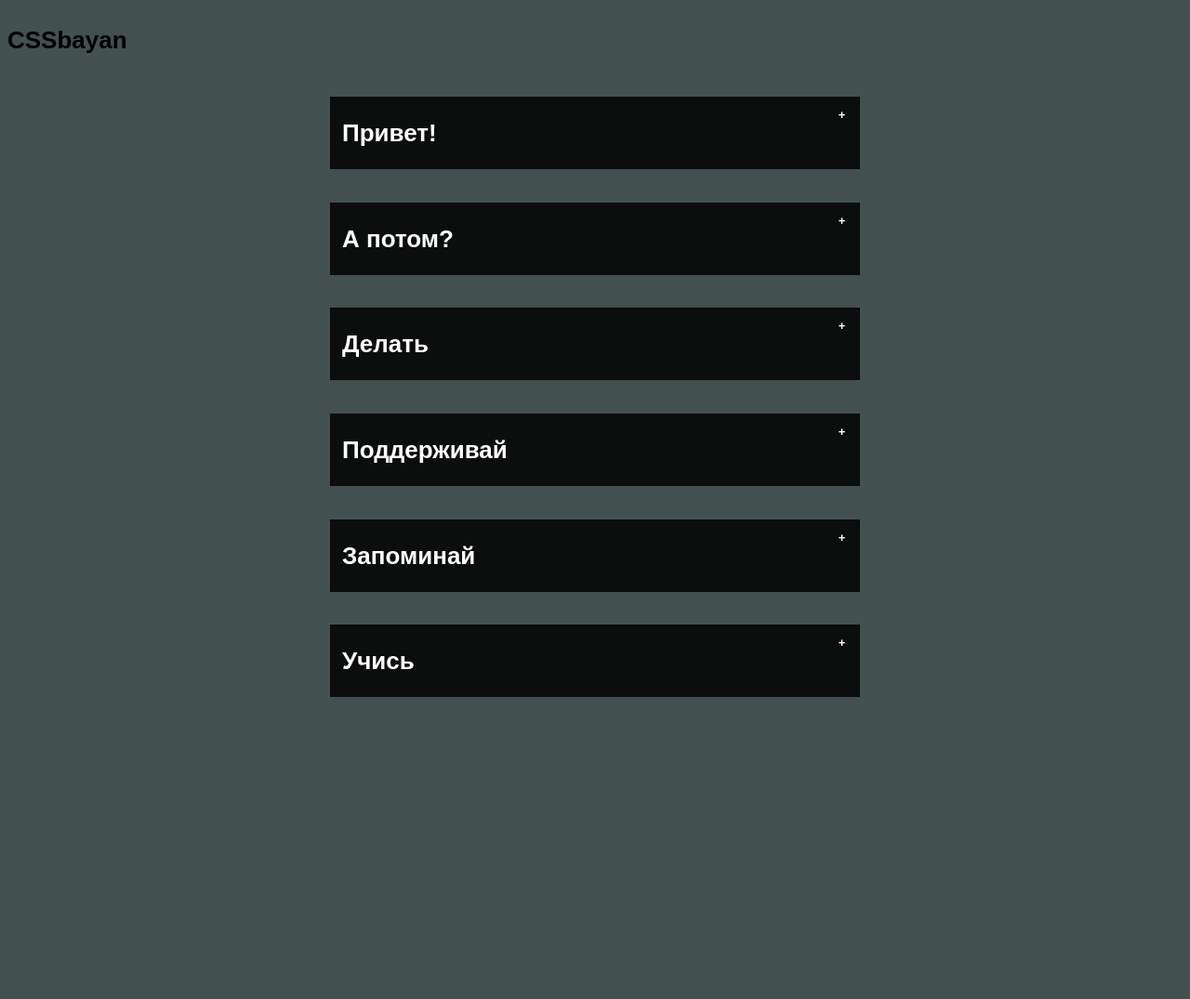
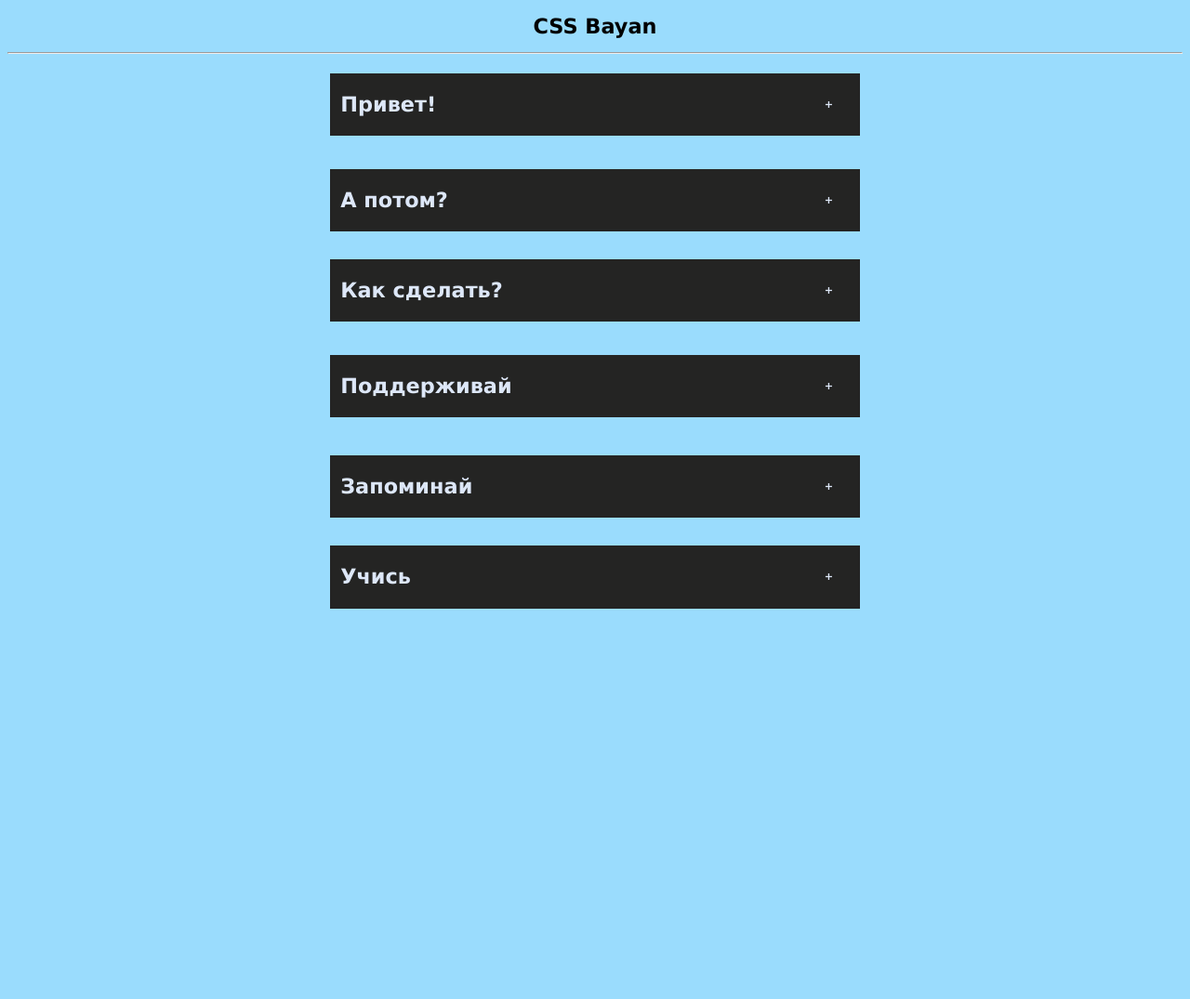
Before and after one commit to gumirus/cssBayan, a plain HTML site: page index.html in a window 1280 px wide. Shown: the top 1075 px of the page at 93% size. Drawn offline with Linux system fonts and the light colour scheme.

Commit message:
date 12/03/2023 time 00:20 Ekaterenburg

```diff
--- a/index.html
+++ b/index.html
@@ -8,7 +8,8 @@
     <title>CSSbayan</title>
   </head>
   <body>
-  <h1>CSSbayan</h1>
+  <h1 class="center">CSS Bayan</h1>
+  <hr>
   <div class="container">
     <div class="CSSbayan">
       <div class="CSSbayan_bayan">
@@ -26,7 +27,7 @@
         </div>
         <div class="CSSbayan_bayan">
           <input id="CSSbayan_bayan_3" type="checkbox" name="bayans">
-          <label for="CSSbayan_bayan_3"><h1>Делать</h1></label>
+          <label for="CSSbayan_bayan_3"><h1>Как сделать?</h1></label>
           <div class="CSSbayan_bayan-content">
            <img src="./image/error.png">
           </div>
--- a/style.css
+++ b/style.css
@@ -1,8 +1,8 @@
 body {
-  font-family: Arial, Helvetica, sans-serif;
-  font-size: 13px;
-  line-height: 2;
-  background-color: #425050;
+  font-family: "Lucida Sans", "Lucida Sans Regular", "Lucida Grande",
+    "Lucida Sans Unicode", Geneva, Verdana, sans-serif;
+  font-size: 70%;
+  background-color: #9adcfd;
 }
 .CSSbayan {
   margin: auto;
@@ -10,9 +10,9 @@ body {
 }
 .CSSbayan_bayan {
   position: relative;
-  margin-bottom: 1px;
+  margin-bottom: 1%;
   width: 100%;
-  color: #fff;
+  color: #dde7f8;
   overflow: hidden;
 }
 .CSSbayan_bayan input {
@@ -23,7 +23,7 @@ body {
   position: relative;
   display: block;
   padding: 0 0 0 1em;
-  background: #0c0d0d;
+  background: #242423;
   font-weight: bold;
   line-height: 3;
   cursor: pointer;
@@ -31,10 +31,8 @@ body {
 .CSSbayan_bayan-content {
   max-height: 0;
   overflow: hidden;
-  background: #92a7bf;
-  -webkit-transition: max-height 0.35s;
-  -o-transition: max-height 0.35s;
-  transition: max-height 0.35s;
+  background: #f5f6cf;
+  transition: max-height 1s;
 }
 .CSSbayan_bayan input:checked ~ .CSSbayan_bayan-content {
   max-height: 100vh;
@@ -44,25 +42,17 @@ body {
   right: 0;
   top: 0;
   display: block;
-  width: 3em;
-  height: 3em;
-  line-height: 3;
+  width: 6em;
+  height: 6em;
+  line-height: 6em;
   text-align: center;
-  -webkit-transition: all 0.3s;
-  -o-transition: all 0.3s;
-  transition: all 0.3s;
+  transition: all 1s;
 }
 .CSSbayan_bayan input[type="checkbox"] + label::after {
   content: "+";
 }
-.CSSbayan_bayan input[type="radio"] + label::after {
-  content: "-";
-}
 .CSSbayan_bayan input[type="checkbox"]:checked + label::after {
   transform: rotate(500deg);
-}
-.CSSbayan_bayan input[type="radio"]:checked + label::after {
-  transform: rotateX(200deg);
 }
 .container {
   display: flex;
@@ -76,3 +66,6 @@ body {
   max-height: 100vh;
   height: auto;
 }
+.center {
+  text-align: center;
+}
```
